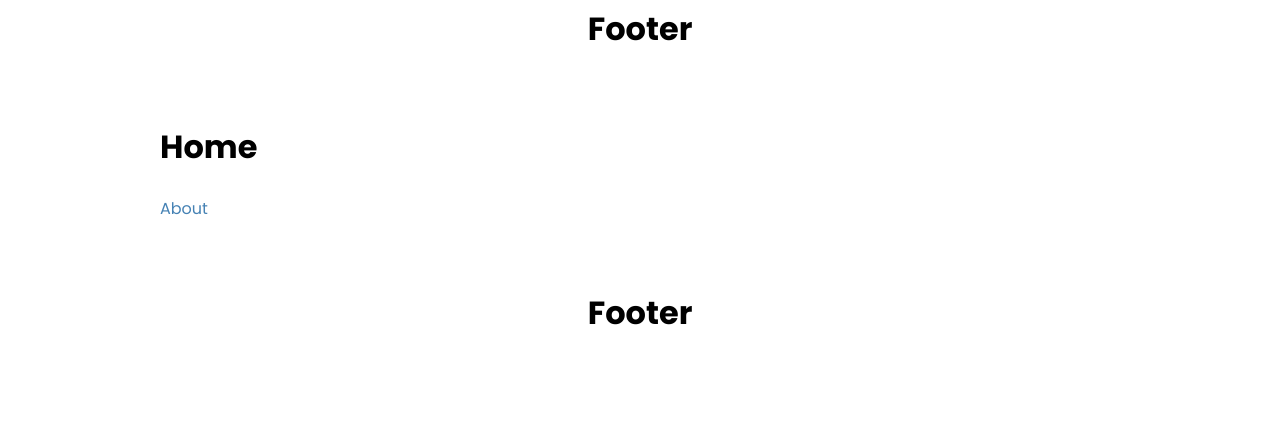
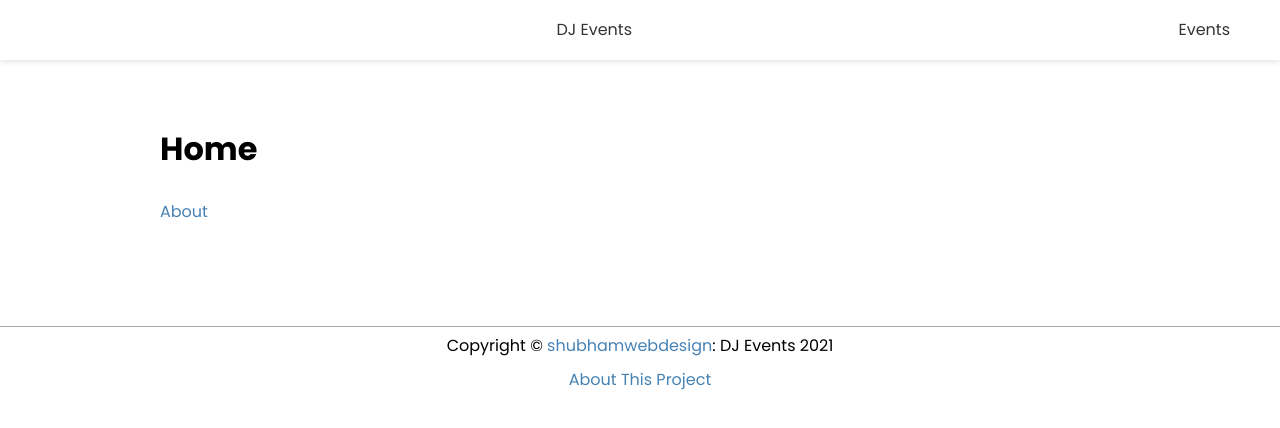
Before and after one commit to shreyasgarg03/nextjs-strapi-blog, a Next.js app: page / in a window 1280 px wide. Shown: the top 428 px of the page. Built offline with nearby package versions, Linux system fonts and the light colour scheme.

Commit message:
header and footer added to layout

```diff
--- /dev/null
+++ b/components/Footer.js
@@ -0,0 +1,19 @@
+import Link from 'next/link'
+
+// Styles
+import styles from '../styles/Footer.module.css'
+
+export default function Footer() {
+  return (
+    <footer className={styles.footer}>
+      <p>
+        Copyright &copy;{' '}
+        <a href='https://shubhamwebdesign.com'>shubhamwebdesign</a>: DJ Events
+        2021
+      </p>
+      <p>
+        <Link href='/about'>About This Project</Link>
+      </p>
+    </footer>
+  )
+}
--- /dev/null
+++ b/components/Header.js
@@ -0,0 +1,24 @@
+import Link from 'next/link'
+
+// Style
+import styles from '../styles/Header.module.css'
+
+export default function Header() {
+  return (
+    <header className={styles.header}>
+      <div className={styles.logo}></div>
+      <Link href='/'>
+        <a>DJ Events</a>
+      </Link>
+      <nav>
+        <ul>
+          <li>
+            <Link href='/events'>
+              <a>Events</a>
+            </Link>
+          </li>
+        </ul>
+      </nav>
+    </header>
+  )
+}
--- a/components/Layout.js
+++ b/components/Layout.js
@@ -2,6 +2,10 @@
 
 // styles
 import styles from '../styles/Layout.module.css'
+
+// components
+import Header from '../components/Header'
+import Footer from '../components/Footer'
 
 export default function Layout({ title, description, keywords, children }) {
   return (
@@ -12,16 +16,12 @@
         <meta name='keywords' keywords={keywords} />
       </Head>
       {/* header */}
-      <header>
-        <h1 style={{ textAlign: 'center' }}>Footer</h1>
-      </header>
+      <Header />
       {/* page content */}
       <div className={styles.container}>{children}</div>
 
       {/* footer */}
-      <footer>
-        <h1 style={{ textAlign: 'center' }}>Footer</h1>
-      </footer>
+      <Footer />
     </div>
   )
 }
--- /dev/null
+++ b/styles/Footer.module.css
@@ -0,0 +1,9 @@
+.footer {
+  border-top: 1px solid darkgrey;
+  margin: 100px 0 40px;
+  text-align: center;
+}
+
+.footer p {
+  margin: 5px 0;
+}
--- /dev/null
+++ b/styles/Header.module.css
@@ -0,0 +1,56 @@
+.header {
+  display: flex;
+  justify-content: space-between;
+  align-items: center;
+  background: #fff;
+  color: #333;
+  height: 60px;
+  padding: 0 30px;
+  box-shadow: 0 2px 5px rgba(0, 0, 0, 0.1);
+}
+
+.header a {
+  color: #333;
+  margin-right: 20px;
+}
+
+.header a:hover {
+  color: #000;
+}
+.header ul {
+  display: flex;
+  align-items: center;
+  justify-content: center;
+  list-style: none;
+}
+
+.logo {
+  color: red;
+  font-size: 20px;
+  text-transform: uppercase;
+}
+
+.logo a {
+  color: red;
+}
+
+@media (max-width: 768px) {
+  .header {
+    flex-direction: column;
+    height: auto;
+  }
+
+  .header ul {
+    margin: 20px 0;
+    flex-direction: column;
+    text-align: center;
+  }
+
+  .header a {
+    margin-right: 0;
+  }
+
+  .logo {
+    margin: 20px 0;
+  }
+}
```
